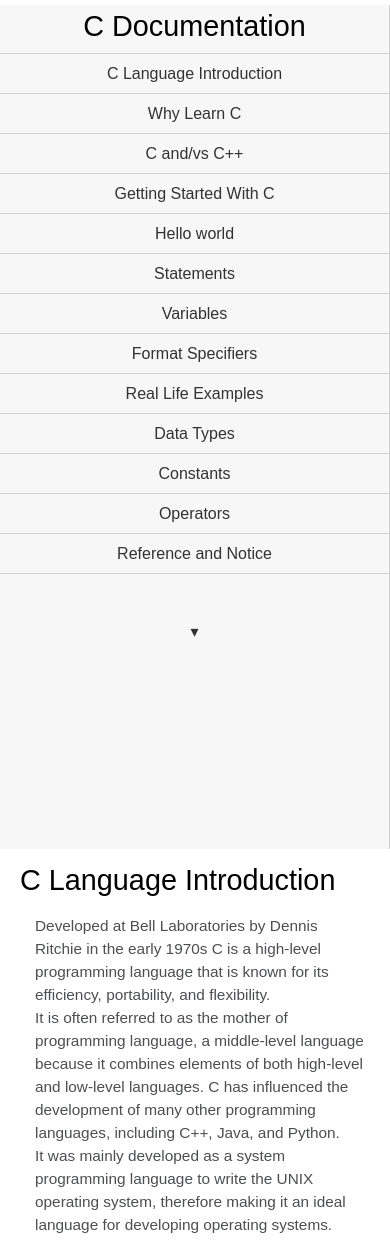
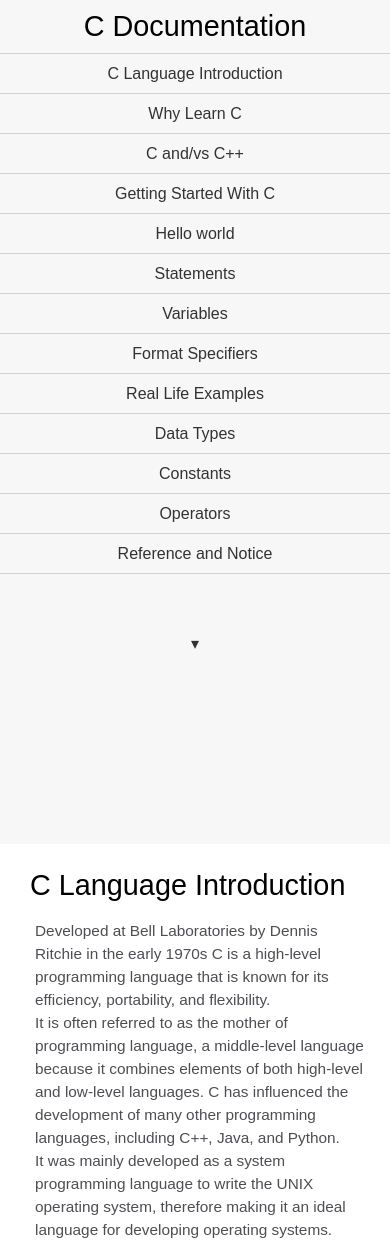
Before and after one commit to Gvstave/c-documentation-site, a plain HTML site: page index.html in a window 390 px wide. Shown: the top 1244 px of the page. Drawn offline with Linux system fonts and the light colour scheme.

Commit message:
index.html

```diff
--- a/index.html
+++ b/index.html
@@ -42,6 +42,7 @@ body {
 }
 
 header {
+  top: 0;
   color: black;
   text-align: center;
   font-size: 1.8em;
@@ -50,12 +51,12 @@ header {
 
 .title {
   color: black;
-  margin: 5px;
+  padding: 5px;
 }
 
 #main-doc header {
   text-align: left;
-  margin: 0px;
+  maargin: 0px;
 }
 
 #navbar ul {
@@ -128,7 +129,7 @@ th, tr, td {
 
 #note {
   color: black;
-  border-left: 2px solid green;
+  border-left: 3px solid green;
   line-height: 1.5;
 }
 
@@ -153,12 +154,13 @@ th, tr, td {
 
   .main-section header {
     position: sticky;
-    position: --webkit-sticky;
+    position: -webkit-sticky;
     top: 0;
     right: 0;
     left: 0;
     width: 100%;
     height: 40px;
+    background-color: #ffffff;
   }
 
   section article {
@@ -179,7 +181,6 @@ th, tr, td {
     word-break: normal;
     word-wrap: normal;
     line-height: 2;
-    background-color: rgb(240, 208, 150);
     padding: 15px;
     margin: 10px;
     color: black;
@@ -220,14 +221,12 @@ th, tr, td {
     top: 0;
     right: 0;
     left: 0;
-  }
-  #main-doc {
-    position: absolute;
-    margin-left: 10px;
-    padding: 10px;
-    margin-bottom: 110px;
+    border: none;
   }
 
+  .navbar header {
+    top: 0;
+  }
   .main-section header {
   color: black;
   margin: 10px;
@@ -239,10 +238,16 @@ th, tr, td {
 
   .nav-arrow {
     cursor: unset;
-    padding-top: 4.5vh;
+    padding-top: 6vh;
     display: block;
     overflow-x: hidden;
     overflow-y: hidden;
+  }
+  #main-doc {
+    position: absolute;
+    margin-left: 10px;
+    padding: 10px;
+    margin-bottom: 110px;
   }
 }
   </style>
@@ -324,8 +329,7 @@ th, tr, td {
             makes it easier to find help and resources when needed.
           </li>
         </ul>
-        <code id="note">
-          For more information visit <a href="https://www.guvi.in/blog/what-is-c-programming/" target="_blank">guvi.in</a></code>
+        <code id="note">For more information visit <a href="https://www.guvi.in/blog/what-is-c-programming/" target="_blank">guvi.in</a></code>
       </article>
     </section>
 
```
